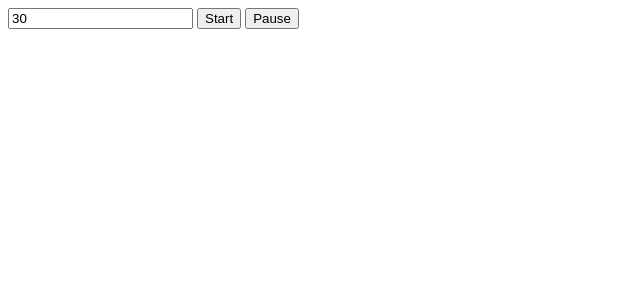
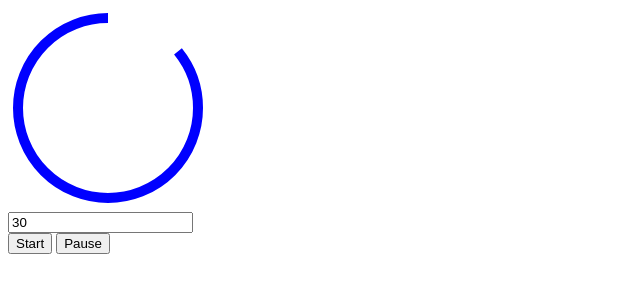
Before and after one commit to will-i-code420/animation_timer, a plain HTML site: page index.html in a window 1280 px wide. Shown: the whole page, without its empty margins (0-640 px from the left). Drawn offline with Linux system fonts and the light colour scheme.

Commit message:
added svg circle for timer

```diff
--- a/index.html
+++ b/index.html
@@ -9,9 +9,18 @@
 </head>
 <body>
     <article class="timer-container">
-        <input type="text" id="duration" value="30">
+        <svg id="timer-img" height="200" width="200">
+            <circle r="90" cx="100" cy="100" fill="transparent" stroke="blue" stroke-width="10" stroke-dasharray="565"
+            stroke-dashoffset="-80" transform="rotate(-90 100 100)" />
+        </svg>
+        <div class="timer-info">
+            <input type="text" id="duration" value="30">
+            <div class="timer-btns">
+
+            </div>
         <button id="start">Start</button>
         <button id="pause">Pause</button>
+        </div>
     </article>
 </body>
 </html>
```
